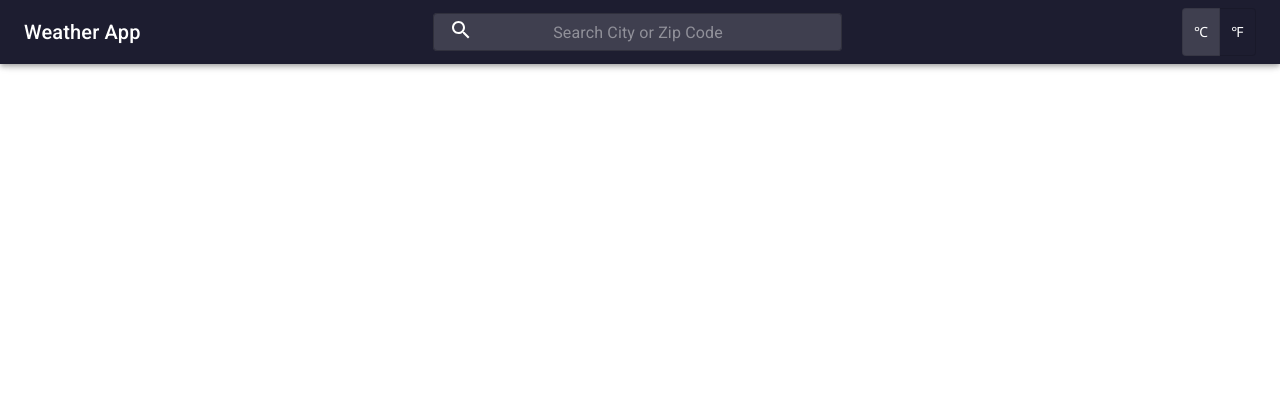
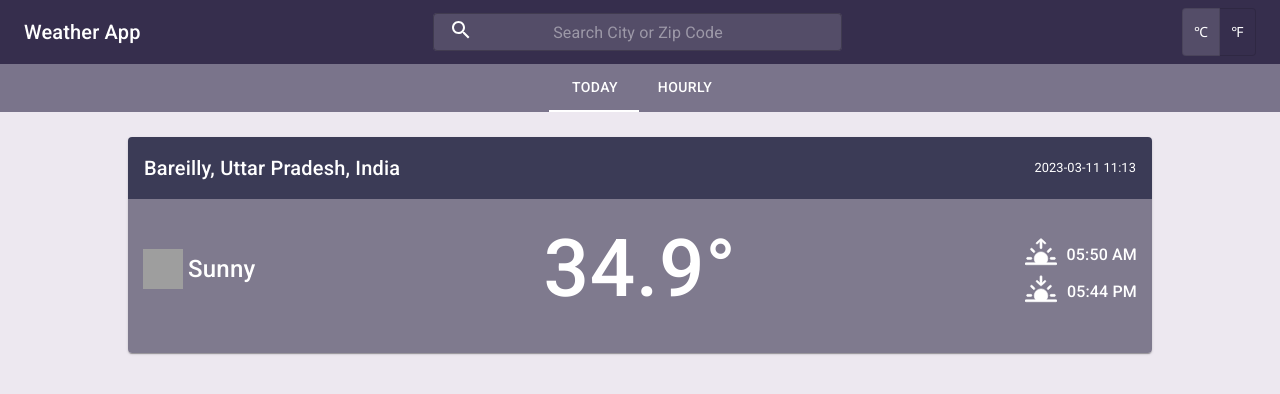
Before and after one commit to PinceGitHub/weather-app, a React (Create React App) app: page / in a window 1280 px wide. Shown: the top 394 px of the page. Built offline with nearby package versions, Linux system fonts and the light colour scheme; grey boxes are pictures that could not be loaded.

Commit message:
Implemented current condition card

```diff
--- a/src/App.tsx
+++ b/src/App.tsx
@@ -1,7 +1,7 @@
-import Appbar from "./components/appbar/Appbar";
+import Home from "./pages/Home";
 
 function App() {
-  return <Appbar />;
+  return <Home />;
 }
 
 export default App;
--- a/src/components/appbar/Appbar.style.ts
+++ b/src/components/appbar/Appbar.style.ts
@@ -2,13 +2,14 @@ import { styled } from "@mui/material/styles";
 import { AppBar, ToggleButton } from "@mui/material";
 
 export const StyledAppBar = styled(AppBar)(() => ({
-  backgroundColor: "#1d1d30",
+  position: "static",
+  backgroundColor: "#362e4d",
 }));
 
 export const StyledToggleButton = styled(ToggleButton)(() => ({
   color: "white",
   "&.Mui-selected, &.Mui-selected:hover": {
     color: "white",
-    backgroundColor: "#3f3f4f",
+    backgroundColor: "#544d68",
   },
 }));
--- /dev/null
+++ b/src/components/hourly/Hourly.tsx
@@ -0,0 +1,5 @@
+const Hourly = () => {
+  return <div>Hourly</div>;
+};
+
+export default Hourly;
--- /dev/null
+++ b/src/components/tabbar/Tabbar.style.ts
@@ -0,0 +1,24 @@
+import { styled } from "@mui/material/styles";
+import { Box, Tabs, Tab } from "@mui/material";
+
+export const TabbarContainer = styled(Box)(() => ({
+  "&": {
+    width: "100%",
+    backgroundColor: "#7a748b",
+  },
+}));
+
+export const StyledTabs = styled(Tabs)(() => ({
+  "& .MuiTabs-indicator": {
+    backgroundColor: "white",
+  },
+}));
+
+export const StyledTab = styled(Tab)(() => ({
+  "&": {
+    color: "white",
+  },
+  "&.Mui-selected": {
+    color: "white",
+  },
+}));
--- /dev/null
+++ b/src/components/tabbar/Tabbar.tsx
@@ -0,0 +1,26 @@
+import { useState } from "react";
+import Hourly from "../hourly/Hourly";
+import Today from "../today/Today";
+import { TabbarContainer, StyledTabs, StyledTab } from "./Tabbar.style";
+
+const Tabbar = () => {
+  const [value, setValue] = useState(0);
+
+  const handleChange = (event: React.SyntheticEvent, newValue: number) => {
+    setValue(newValue);
+  };
+
+  return (
+    <>
+      <TabbarContainer>
+        <StyledTabs value={value} onChange={handleChange} centered>
+          <StyledTab label="Today" />
+          <StyledTab label="Hourly" />
+        </StyledTabs>
+      </TabbarContainer>
+      {value === 0 ? <Today /> : <Hourly />}
+    </>
+  );
+};
+
+export default Tabbar;
--- /dev/null
+++ b/src/components/today/Today.style.ts
@@ -0,0 +1,50 @@
+import { styled } from "@mui/material/styles";
+import { Box, CardHeader, CardContent, Typography } from "@mui/material";
+
+export const TodayContainer = styled(Box)(() => ({
+  margin: "25px auto 0 auto",
+  width: "80vw",
+}));
+
+export const StyledCardHeader = styled(CardHeader)(() => ({
+  backgroundColor: "#3b3b56",
+  color: "white",
+}));
+
+export const HeaderText = styled(Typography)(() => ({
+  fontSize: "1.25rem",
+  fontWeight: "500",
+}));
+
+export const SubHeadertext = styled(Typography)(() => ({
+  fontSize: "0.8rem",
+  fontWeight: "400",
+}));
+
+export const StyledCardContent = styled(CardContent)(() => ({
+  padding: "10px 15px",
+  backgroundColor: "#7f7a8e",
+  color: "white",
+}));
+
+export const ConditionImg = styled("img")(() => ({
+  height: "2.5rem",
+  width: "2.5rem",
+}));
+
+export const ConditionText = styled(Typography)(() => ({
+  fontWeight: "500",
+  fontSize: "1.5rem",
+  marginLeft: "5px",
+}));
+
+export const StyledImg = styled("img")(() => ({
+  height: "2rem",
+  width: "2rem",
+}));
+
+export const StyledTypography = styled(Typography)(() => ({
+  fontWeight: "500",
+  fontSize: "1rem",
+  marginLeft: "10px",
+}));
--- /dev/null
+++ b/src/components/today/Today.tsx
@@ -0,0 +1,93 @@
+import {
+  TodayContainer,
+  StyledCardHeader,
+  HeaderText,
+  SubHeadertext,
+  StyledCardContent,
+  ConditionImg,
+  ConditionText,
+  StyledImg,
+  StyledTypography,
+} from "./Today.style";
+import { Card, Stack, Typography } from "@mui/material";
+import Sunrise from "./icons/sunrise.svg";
+import Sunset from "./icons/sunset.svg";
+
+const Today = () => {
+  return (
+    <TodayContainer>
+      <Card>
+        <StyledCardHeader
+          title={
+            <Stack
+              flexDirection="row"
+              alignItems="center"
+              justifyContent="space-between"
+              flexWrap="wrap"
+            >
+              <HeaderText>Bareilly, Uttar Pradesh, India</HeaderText>
+              <SubHeadertext>2023-03-11 11:13</SubHeadertext>
+            </Stack>
+          }
+        />
+        <StyledCardContent>
+          <Stack flexDirection={{ md: "row", sm: "column", xs: "column" }}>
+            <Stack
+              flex="1"
+              flexDirection="row"
+              alignItems="center"
+              justifyContent={{ md: "flex-start", sm: "center", xs: "center" }}
+            >
+              <ConditionImg
+                src="//cdn.weatherapi.com/weather/64x64/day/113.png"
+                alt="Sunny"
+                title="Sunny"
+              />
+              <ConditionText>Sunny</ConditionText>
+            </Stack>
+            <Stack
+              flex="1"
+              flexDirection="row"
+              alignItems="center"
+              justifyContent="center"
+            >
+              <Typography sx={{ fontWeight: "500", fontSize: "5rem" }}>
+                34.9°
+              </Typography>
+            </Stack>
+            <Stack
+              flex="1"
+              flexDirection={{ md: "column", sm: "row", xs: "column" }}
+              alignItems={{ md: "flex-end", sm: "center", xs: "center" }}
+              justifyContent={{
+                md: "center",
+                sm: "space-evenly",
+                xs: "center",
+              }}
+            >
+              <Stack
+                flexDirection="row"
+                alignItems="end"
+                justifyContent="space-between"
+              >
+                <StyledImg src={Sunrise} alt="Sunrise" title="Sunrise" />
+                <StyledTypography>05:50 AM</StyledTypography>
+              </Stack>
+              <Stack
+                flexDirection="row"
+                alignItems="end"
+                justifyContent="space-between"
+                mt="5px"
+              >
+                <StyledImg src={Sunset} alt="Sunset" title="Sunset" />
+                <StyledTypography>05:44 PM</StyledTypography>
+              </Stack>
+            </Stack>
+          </Stack>
+        </StyledCardContent>
+      </Card>
+    </TodayContainer>
+  );
+};
+
+export default Today;
--- /dev/null
+++ b/src/pages/Home.style.ts
@@ -0,0 +1,7 @@
+import { styled } from "@mui/material/styles";
+import { Box } from "@mui/material";
+
+export const HomeContainer = styled(Box)(() => ({
+  height: "100vh",
+  backgroundColor: "#ede8f0",
+}));
--- /dev/null
+++ b/src/pages/Home.tsx
@@ -0,0 +1,14 @@
+import { HomeContainer } from "./Home.style";
+import Appbar from "../components/appbar/Appbar";
+import Tabbar from "../components/tabbar/Tabbar";
+
+const Home = () => {
+  return (
+    <HomeContainer>
+      <Appbar />
+      <Tabbar />
+    </HomeContainer>
+  );
+};
+
+export default Home;
--- /dev/null
+++ b/src/react-app-env.d.ts
@@ -0,0 +1,2 @@
+/// <reference types="react-scripts" />
+declare module "*.svg";
```
Also changed, not shown: src/components/today/icons/sunrise.svg (added), src/components/today/icons/sunset.svg (added).
